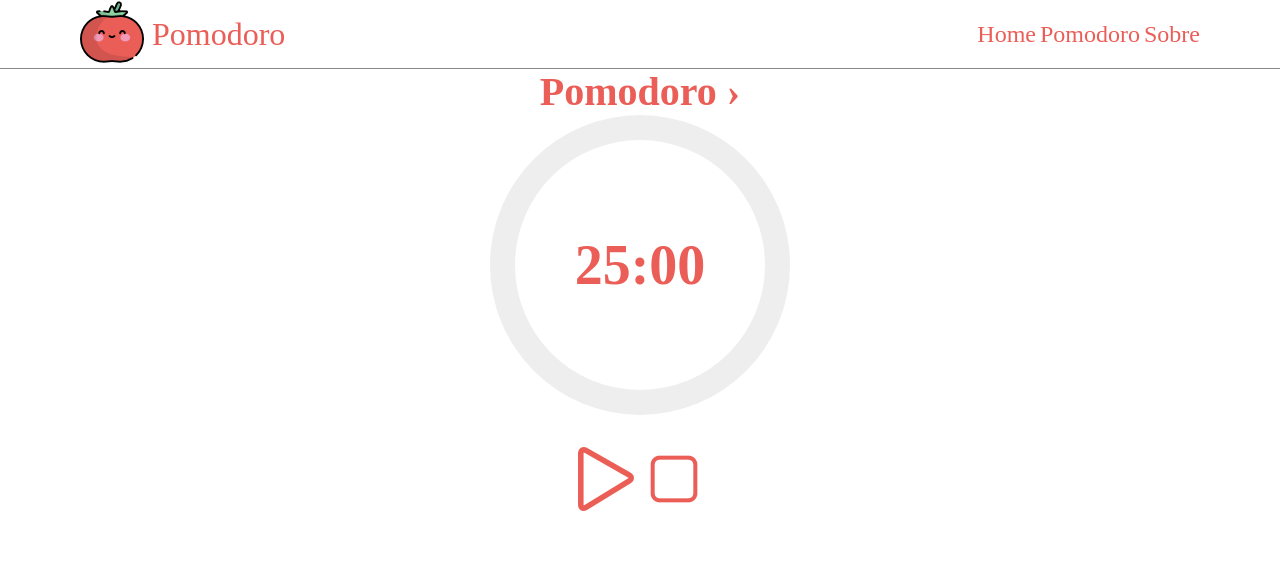
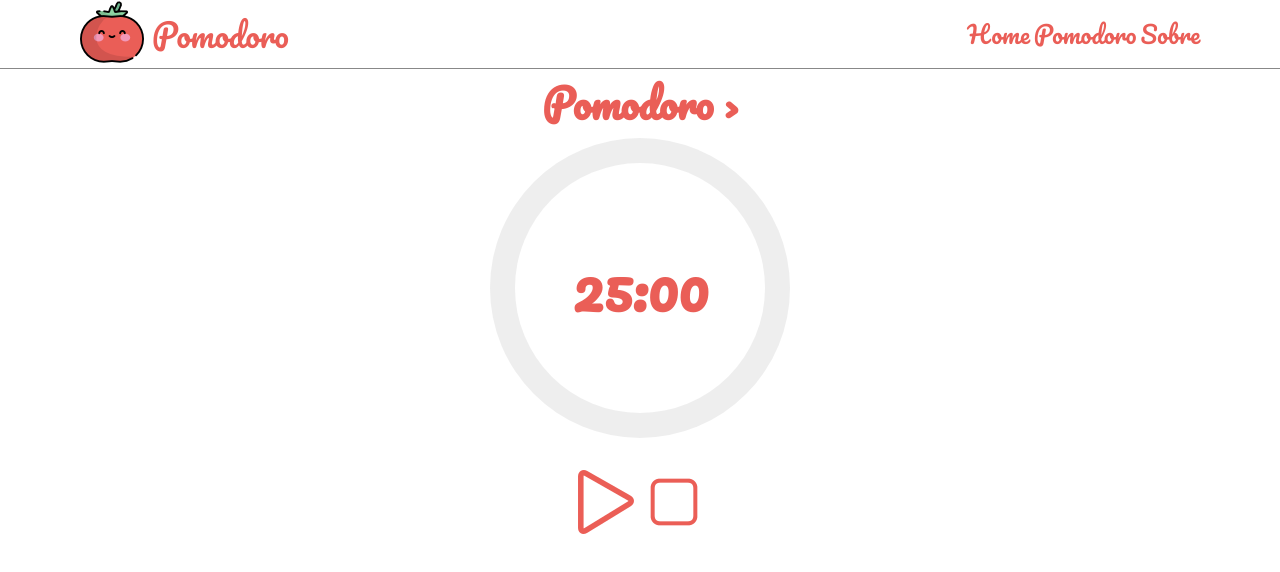
Before and after one commit to FelypePaiva/PomodoroTimer, a plain HTML site: page index.html in a window 1280 px wide. Drawn offline with Linux system fonts and the light colour scheme.

Commit message:
Altera fonte adicionando referencia externa

```diff
--- a/css/estilo.css
+++ b/css/estilo.css
@@ -28,12 +28,12 @@ nav li{
 nav ul li a{
     text-decoration:none;
     color:#EA5E57;
-    font-family:"Pacifico";
+    font-family: 'Pacifico', cursive;
     font-size:1.5rem;
 }
 
 .titulo{
-    font-family: "Pacifico";
+    font-family: 'Pacifico', cursive;
     font-size:2rem;
     color:#EA5E57;
     display:none;
@@ -64,7 +64,7 @@ main{
 
 main h1{
     font-size:2.5em;
-    font-family:"Pacifico";
+    font-family: 'Pacifico', cursive;
     text-align:center;
     color:#EA5E57;
 }
@@ -81,7 +81,7 @@ main h1{
     color:blue;*/
 }
 #acoesDisponiveis{
-    font-family:"Pacifico";
+    font-family: 'Pacifico', cursive;
     text-align:center;
     color:#EA5E57;
     display:none;
@@ -106,7 +106,7 @@ main h1{
     top:50%;
     right:50%;
     transform:translate(50%, -50%);
-    font-family:"Pacifico";
+    font-family: 'Pacifico', cursive;
     color:#EA5E57;
     font-size:3em;
 }
@@ -139,8 +139,8 @@ main h1{
 }
 
 #tempo{
-    font-family:"Pacifico";
-    font-size:3.5rem;;
+    font-family: 'Pacifico', cursive;
+    font-size:3.5rem;
     font-weight: bolder ;
     color:#EA5E57;
     position: relative;
--- a/index.html
+++ b/index.html
@@ -6,6 +6,9 @@
         <title>Pomodoro Timer</title>
         <link rel="stylesheet" href="css/estilo.css">
         <link rel="stylesheet" href="assets/fonts/Pacifico-Regular.ttf">
+        <link rel="preconnect" href="https://fonts.googleapis.com">
+        <link rel="preconnect" href="https://fonts.gstatic.com" crossorigin>
+        <link href="https://fonts.googleapis.com/css2?family=Pacifico&display=swap" rel="stylesheet">
     </head>
     <body>
         <div class="conteiner">
```
